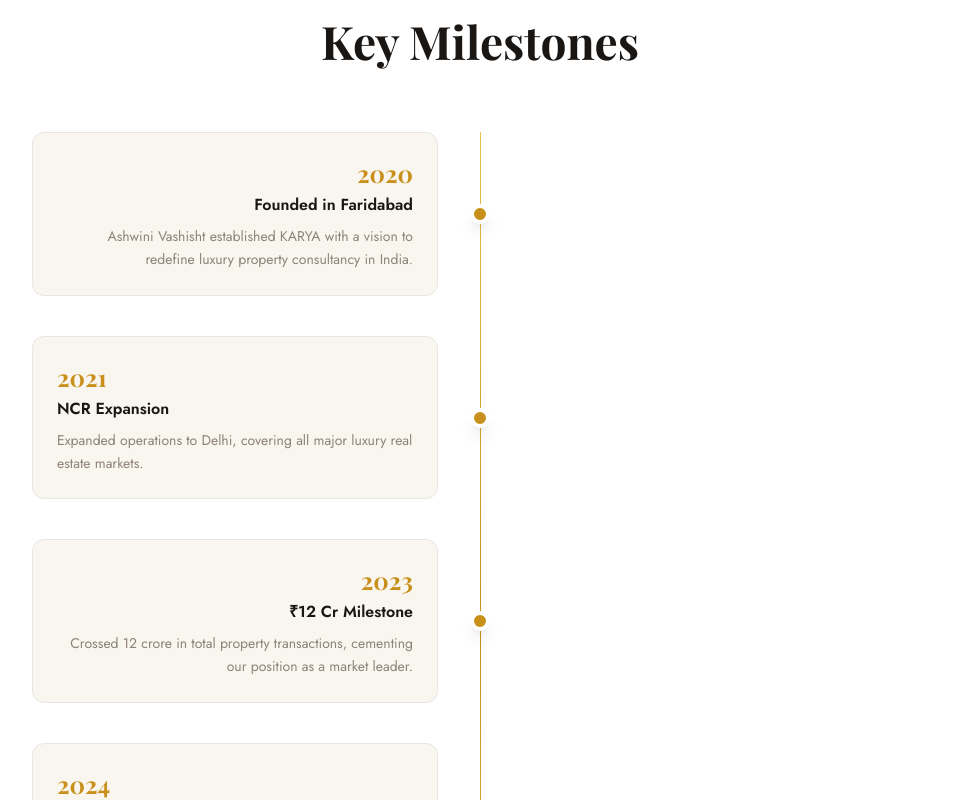
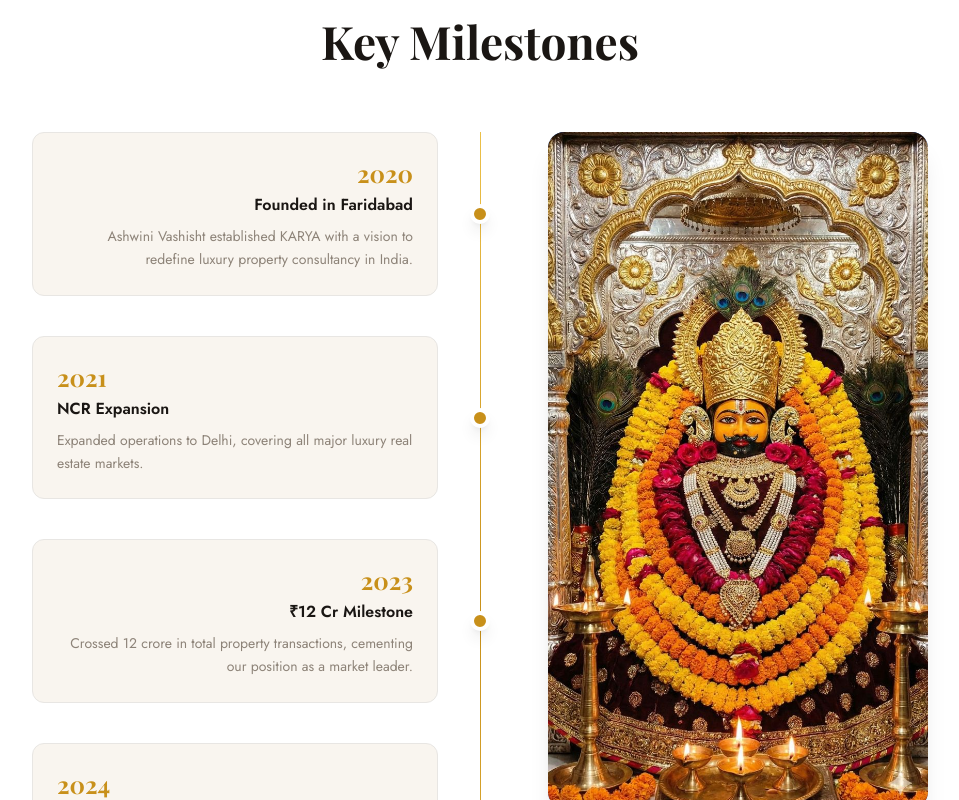
Before and after one commit to mtprxxd/RealEstateProject, a React (Create React App) app: page /about in a window 1280 px wide. Shown: the part 2020-2820 px from the top of the page, without its empty margins (160-1119 px from the left). Built offline with nearby package versions, Linux system fonts and the light colour scheme; a web font is replaced by a local one.

Commit message:
final update

```diff
--- a/src/pages/AboutPage.js
+++ b/src/pages/AboutPage.js
@@ -1,6 +1,7 @@
 import React from 'react';
 
 import { Award, Users, Globe, TrendingUp, } from 'lucide-react';
+import LOGO from '../components/khatu_shyam.jpg';
 
 
 
@@ -143,7 +144,10 @@
           </div>
           <div className="relative">
             <div className="absolute left-1/2 top-0 bottom-0 w-px bg-gradient-to-b from-gold-300 via-gold-500 to-gold-300 hidden md:block" />
-            <div className="space-y-10">
+            <div className="space-y-10" >
+            <img src = {LOGO}
+            className="w-[380px] h-auto rounded-2xl shadow-xl object-cover absolute top-100 right-0 h-8 w-8 bg-blue-500"
+            />
               {milestones.map((m, i) => (
                 <div key={i} className={`flex items-center gap-8 ${i % 2 === 0 ? 'md:flex-row' : 'md:flex-row-reverse'}`}>
                   <div className="flex-1 md:text-right">
```
Also changed, not shown: src/components/khatu_shyam.jpg (added).
